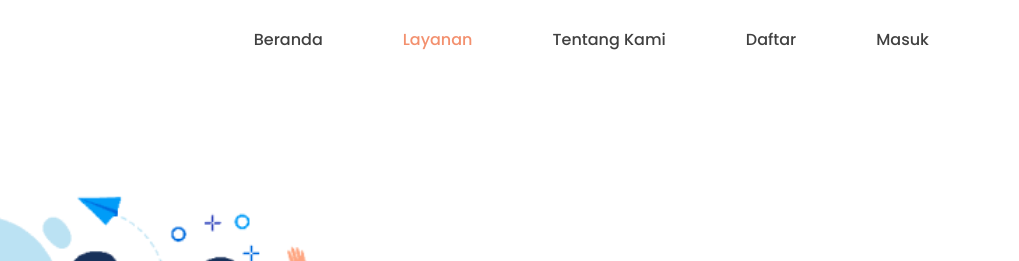
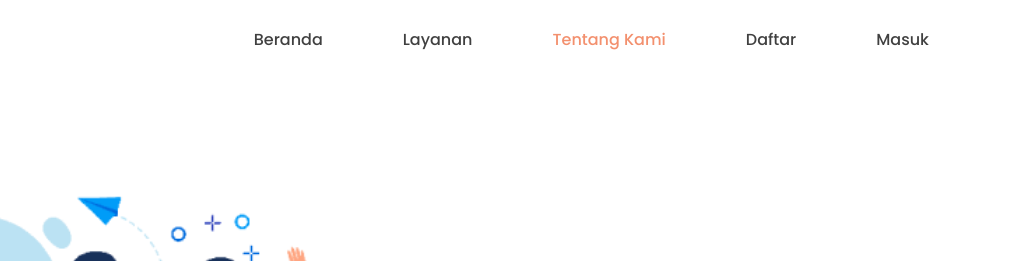
Before and after one commit to aldoprianandi/sadardiri-v2, a plain HTML site: page about.html in a window 1280 px wide. Shown: the top 261 px of the page, 261-1280 px from the left. Drawn offline with nearby package versions, Linux system fonts and the light colour scheme.

Commit message:
minor fix

```diff
--- a/about.html
+++ b/about.html
@@ -45,13 +45,10 @@
         <div class="collapse navbar-collapse" id="navbarNavAltMarkup">
           <div class="navbar-nav ms-auto">
             <a class="nav-link" href="index.html">Beranda</a>
-            <a
-              class="nav-link active"
-              aria-current="page"
-              href="konsultasi.html"
+            <a class="nav-link" aria-current="page" href="konsultasi.html"
               >Layanan</a
             >
-            <a class="nav-link" href="about.html">Tentang Kami</a>
+            <a class="nav-link active" href="about.html">Tentang Kami</a>
             <a class="nav-link" href="register.html">Daftar</a>
             <a class="nav-link" href="login.html">Masuk</a>
           </div>
@@ -136,7 +133,7 @@
             <h2>
               Ingin Mulai Mencintai Dan Mengenal Diri Sendiri? Ayo Mulai Tesnya!
             </h2>
-            <a href="#" class="btn btn-primary">Ayo Mulai!</a>
+            <a href="index.html#service" class="btn btn-primary">Ayo Mulai!</a>
           </div>
         </div>
       </section>
```
Also changed, not shown: QuizLoveLanguange.html (+1 -1 lines), index.html (+1 -1 lines).
